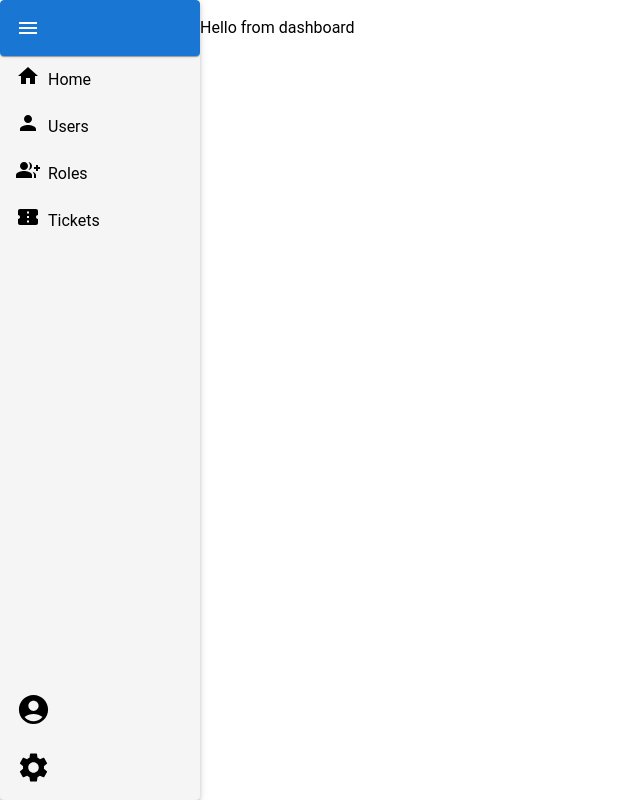
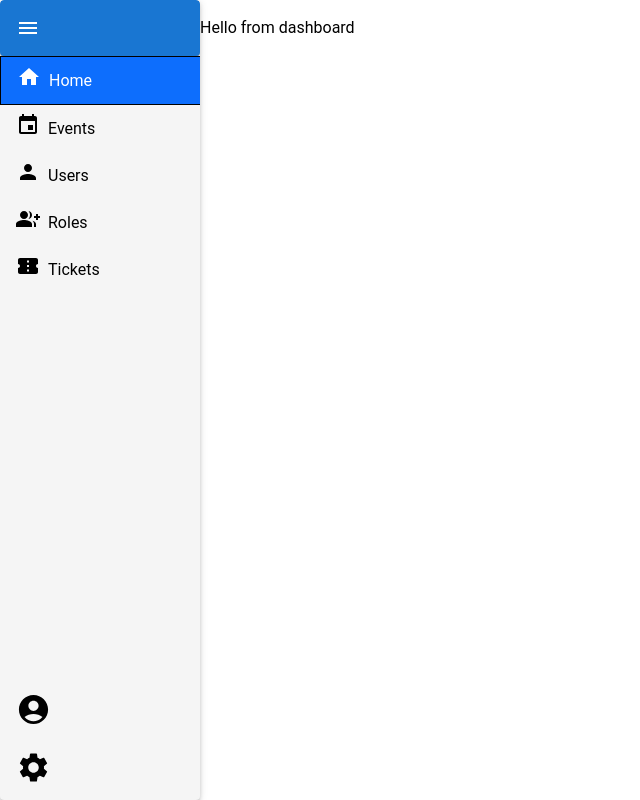
Before and after one commit to davidmaru/EMS-Frontend, a React (Vite) app: page /dashboard in a window 1280 px wide. Shown: the whole page, without its empty margins (0-640 px from the left). Built offline with nearby package versions, Linux system fonts and the light colour scheme.

Commit message:
Adds panel navigation

```diff
--- a/src/scenes/Dashboard/components/panel.jsx
+++ b/src/scenes/Dashboard/components/panel.jsx
@@ -1,41 +1,50 @@
 // src/components/Panel.jsx
-import { useState } from 'react';
-import { useResolvedPath } from 'react-router-dom';
-import PropTypes from 'prop-types';
-import Box from '@mui/material/Box';
-import Card from '@mui/material/Card';
-import Paper from '@mui/material/Paper';
-import HomeIcon from '@mui/icons-material/Home';
-import PersonIcon from '@mui/icons-material/Person';
-import MenuIcon from '@mui/icons-material/Menu';
-import GroupAddIcon from '@mui/icons-material/GroupAdd';
-import ConfirmationNumberIcon from '@mui/icons-material/ConfirmationNumber';
-import AccountCircleIcon from '@mui/icons-material/AccountCircle';
-import SettingsIcon from '@mui/icons-material/Settings';
-import '../scss/panel.scss';
+import { useState } from "react";
+import { useNavigate, useResolvedPath } from "react-router-dom";
+import PropTypes from "prop-types";
+import Box from "@mui/material/Box";
+import Card from "@mui/material/Card";
+import Paper from "@mui/material/Paper";
+import HomeIcon from "@mui/icons-material/Home";
+import PersonIcon from "@mui/icons-material/Person";
+import MenuIcon from "@mui/icons-material/Menu";
+import GroupAddIcon from "@mui/icons-material/GroupAdd";
+import ConfirmationNumberIcon from "@mui/icons-material/ConfirmationNumber";
+import AccountCircleIcon from "@mui/icons-material/AccountCircle";
+import SettingsIcon from "@mui/icons-material/Settings";
+import EventIcon from "@mui/icons-material/Event";
+import "../scss/panel.scss";
 
-function PanelItem({ children, text, close = false, classes = "" }) {
+function PanelItem({
+  children,
+  text,
+  close = false,
+  classes = "",
+  handler = () => {},
+}) {
   return (
-        <Box sx={{
-            display: 'flex',
-            alignItems: 'center',
-            padding: '8px 16px',
-            transition: 'all 0.3s',
-            '&:hover': { backgroundColor: 'action.hover' },
-            '.text': {
+    <Box
+      sx={{
+        display: "flex",
+        alignItems: "center",
+        padding: "8px 16px",
+        transition: "all 0.3s",
+        "&:hover": { backgroundColor: "action.hover" },
+        ".text": {
           opacity: close ? 0 : 1,
-                width: close ? 0 : 'auto',
-                overflow: 'hidden',
-                transition: 'opacity 0.3s, width 0.3s',
-                whiteSpace: 'nowrap',
+          width: close ? 0 : "auto",
+          overflow: "hidden",
+          transition: "opacity 0.3s, width 0.3s",
+          whiteSpace: "nowrap",
         },
-        }} className={`panel-item ${classes}`}>
-            <span className='icon' style={{ marginRight: '8px' }}>
+      }}
+      className={`panel-item ${classes}`}
+      onClick={handler}
+    >
+      <span className="icon" style={{ marginRight: "8px" }}>
         {children}
       </span>
-            <span className={`text ${close ? 'close' : 'open'}`}>
-                {text}
-            </span>
+      <span className={`text ${close ? "close" : "open"}`}>{text}</span>
     </Box>
   );
 }
@@ -49,18 +58,64 @@ PanelItem.propTypes = {
 
 export default function Panel() {
   const [closed, setClosed] = useState(false);
-    const res = useResolvedPath();
-    console.log(res.pathname);
+  const navigate = useNavigate();
+  const res = useResolvedPath().pathname;
+  // console.log(res.pathname);
 
   return (
-        <Card sx={{ display: 'flex', flexDirection: 'column', width: closed ? '60px' : '200px', transition: 'width 0.3s', height: '100vh', backgroundColor: 'background.paper', boxShadow: 3 }}>
-            <Paper sx={{ padding: '16px', backgroundColor: 'primary.main', color: 'primary.contrastText', display: 'flex', justifyContent: 'space-between', alignItems: 'center' }}>
-                <MenuIcon fontSize='medium' onClick={() => setClosed(!closed)} sx={{ cursor: 'pointer' }} />
+    <Card
+      sx={{
+        display: "flex",
+        flexDirection: "column",
+        width: closed ? "60px" : "200px",
+        transition: "width 0.3s",
+        height: "100vh",
+        backgroundColor: "background.paper",
+        boxShadow: 3,
+      }}
+    >
+      <Paper
+        sx={{
+          padding: "16px",
+          backgroundColor: "primary.main",
+          color: "primary.contrastText",
+          display: "flex",
+          justifyContent: "space-between",
+          alignItems: "center",
+        }}
+      >
+        <MenuIcon
+          fontSize="medium"
+          onClick={() => setClosed(!closed)}
+          sx={{ cursor: "pointer" }}
+        />
       </Paper>
-            <PanelItem text="Home" close={closed}>
+      <PanelItem
+        text="Home"
+        close={closed}
+        classes={res == "/dashboard" ? "active" : ""}
+        handler={(_) => {
+          navigate("/dashboard");
+          // console.log("hello")
+        }}
+      >
         <HomeIcon />
       </PanelItem>
-            <PanelItem text="Users" close={closed}>
+      <PanelItem
+        text={"Events"}
+        close={closed}
+        classes={res.startsWith("/dashboard/event") ? "active" : ""}
+        handler={(_)=> navigate("/dashboard/event")}
+      >
+        <EventIcon />
+      </PanelItem>
+      <PanelItem
+        text="Users"
+        close={closed}
+        classes={res.startsWith("/dashboard/user") ? "active" : ""}
+              handler={(_) => navigate("/dashboard/user")}
+
+      >
         <PersonIcon />
       </PanelItem>
       <PanelItem text="Roles" close={closed}>
@@ -71,10 +126,10 @@ export default function Panel() {
       </PanelItem>
       <Box sx={{ flexGrow: 1 }}></Box>
       <PanelItem text="" close={closed}>
-                <AccountCircleIcon fontSize='large' />
+        <AccountCircleIcon fontSize="large" />
       </PanelItem>
       <PanelItem text="" close={closed}>
-                <SettingsIcon fontSize='large' />
+        <SettingsIcon fontSize="large" />
       </PanelItem>
     </Card>
   );
--- a/src/scenes/Dashboard/scss/panel.scss
+++ b/src/scenes/Dashboard/scss/panel.scss
@@ -1,4 +1,10 @@
 // src/scss/panel.scss
+.active{
+    border: 1px solid black;
+    border-right: none;
+    background-color: #0d6efd;
+    color: white;
+}
 .panel {
     border: 1px solid black;
     display: flex;
```
Lines whose indentation alone changed are shown as unchanged.
